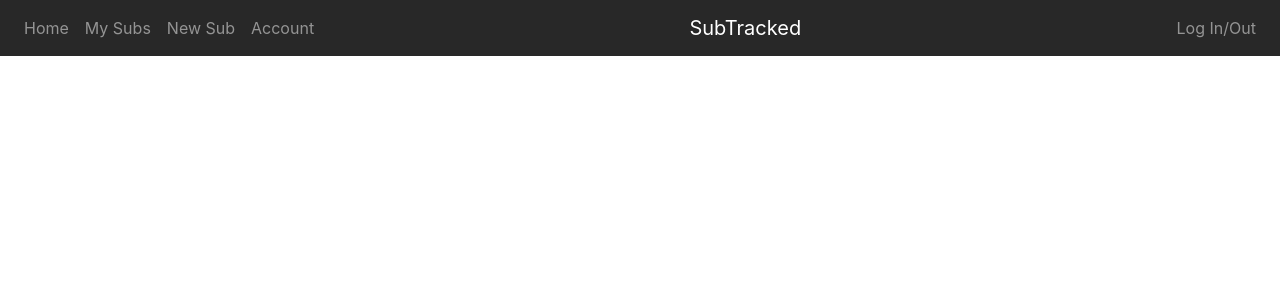
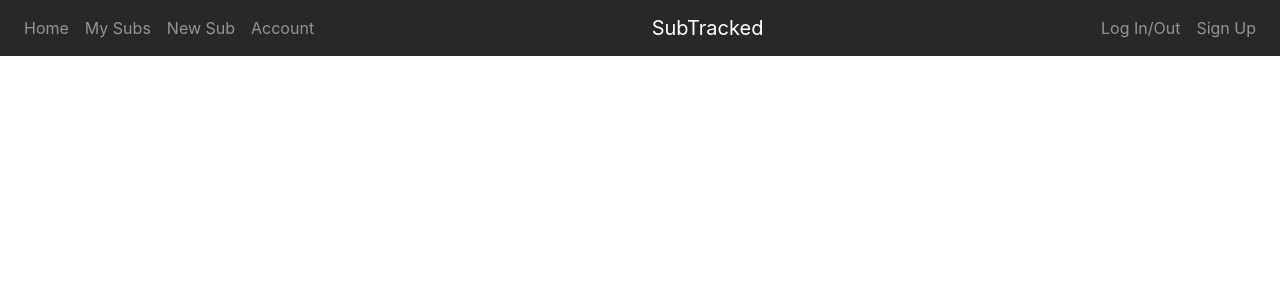
Before and after one commit to Finbob12/subtracked-react, a React (Create React App) app: page / in a window 1280 px wide. Shown: the top 300 px of the page. Built offline with nearby package versions, Linux system fonts and the light colour scheme.

Commit message:
added sign up link

```diff
--- a/src/NavbarPage.js
+++ b/src/NavbarPage.js
@@ -29,6 +29,7 @@
         </Navbar.Brand>
         <Nav className="ml-auto">
           <Nav.Link href="#log">Log In/Out</Nav.Link>
+          <Nav.Link href="#log">Sign Up</Nav.Link>
         </Nav>
       </Navbar>
     </div>
```
Also changed, not shown: 1 other file (tests, documents, lock files or other folders).
